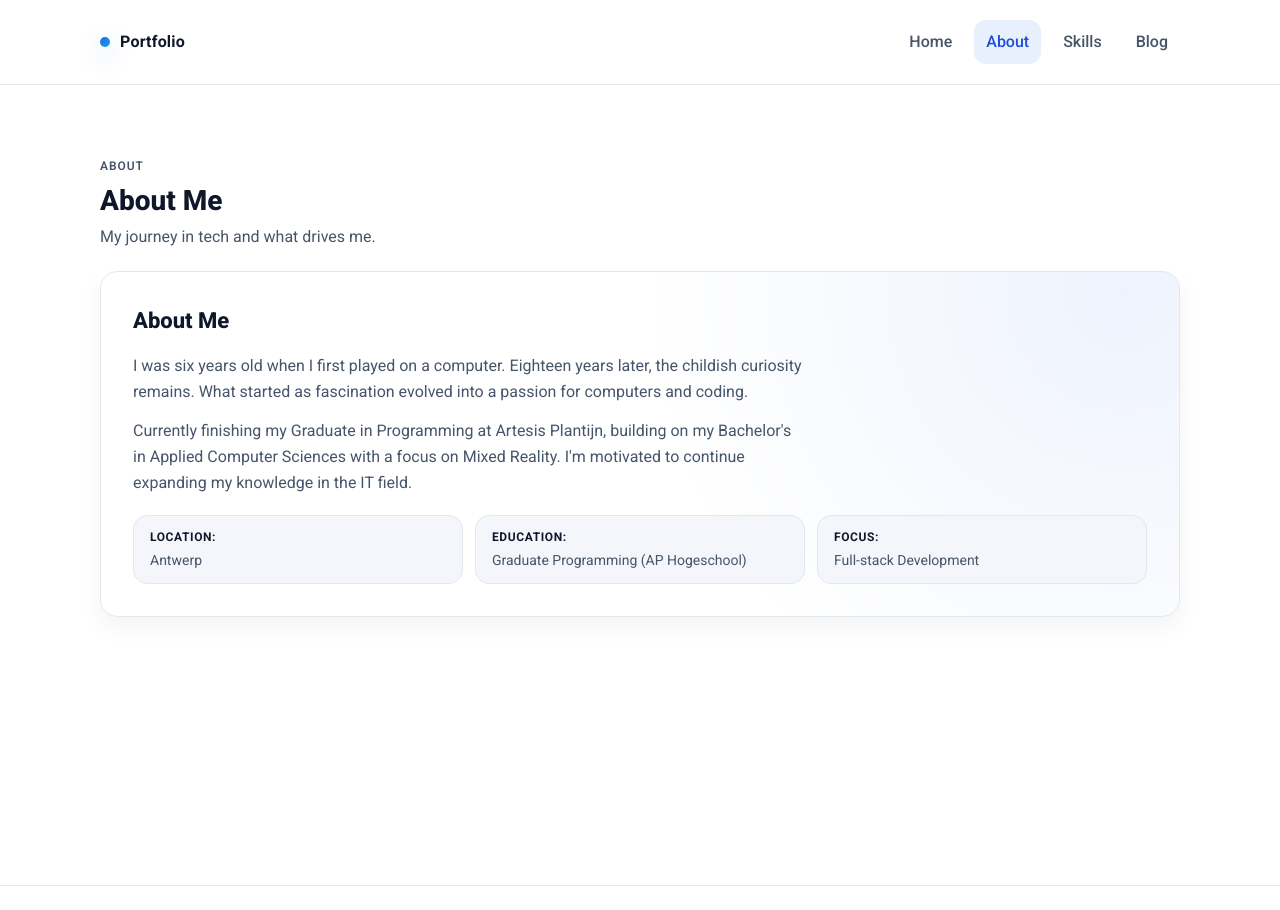
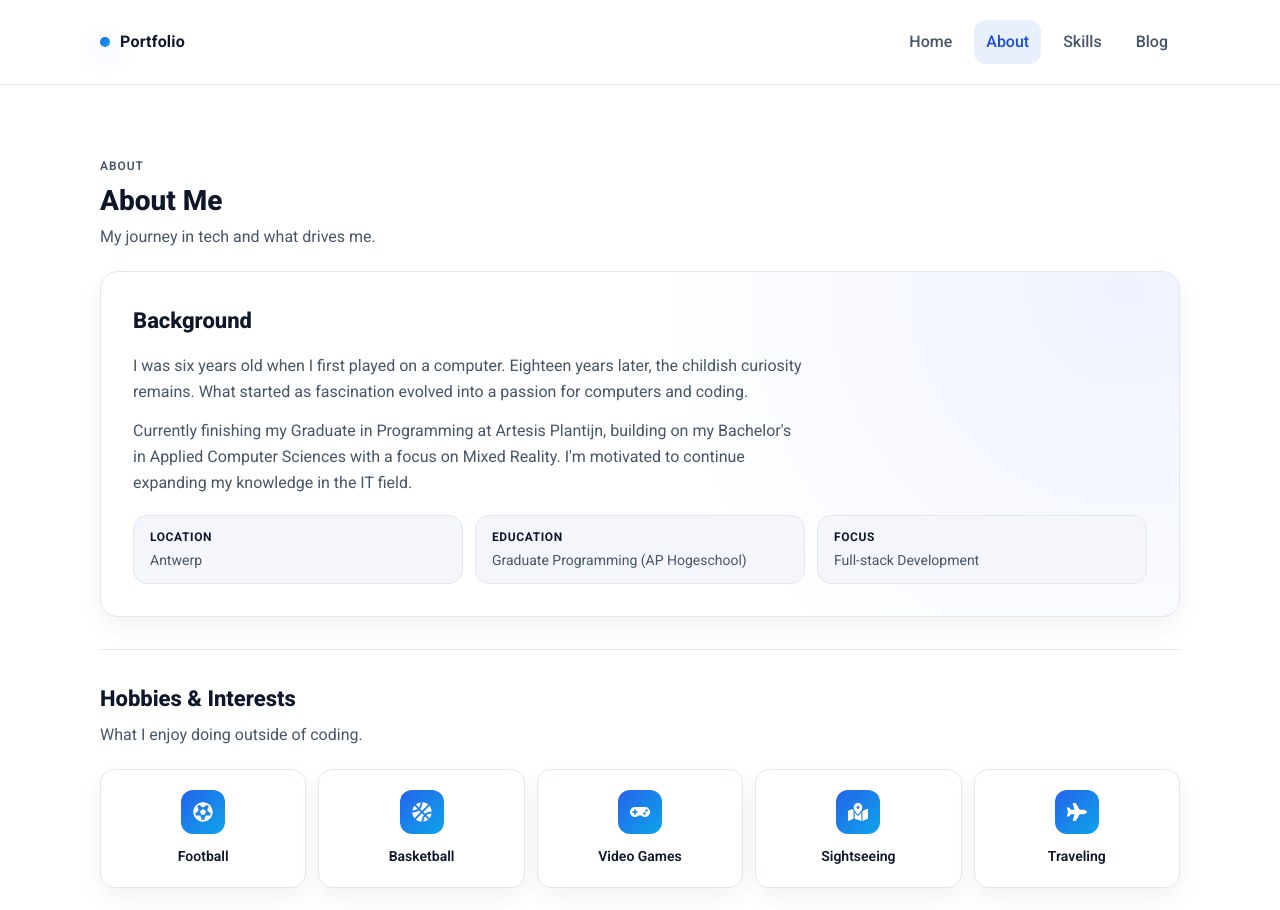
Before and after one commit to BelhajOuail/Portfolio, a Next.js app: page /about in a window 1280 px wide. Shown: the top 910 px of the page. Built offline with nearby package versions, Linux system fonts and the light colour scheme.

Commit message:
Hobbies toegevoegd en kleine tweaks op landingspage

```diff
--- a/src/assets/styles/index.css
+++ b/src/assets/styles/index.css
@@ -652,6 +652,75 @@ a {
   align-self: flex-start;
 }
 
+/* Hobbies Section */
+.hobbies-section {
+  margin-top: 32px;
+  padding-top: 32px;
+  border-top: 1px solid var(--border);
+}
+
+.hobbies-title {
+  font-size: 22px;
+  font-weight: 800;
+  margin: 0 0 8px;
+  color: var(--text);
+}
+
+.hobbies-subtitle {
+  color: var(--subtext);
+  margin: 0 0 22px;
+  max-width: 65ch;
+}
+
+.hobbies-grid {
+  display: grid;
+  grid-template-columns: repeat(auto-fit, minmax(140px, 1fr));
+  gap: 12px;
+}
+
+.hobby-card {
+  display: flex;
+  flex-direction: column;
+  align-items: center;
+  gap: 12px;
+  padding: 20px;
+  background: #fff;
+  border: 1px solid var(--border);
+  border-radius: 14px;
+  box-shadow: 0 10px 24px rgba(2, 6, 23, 0.05);
+  transition: transform 180ms ease, box-shadow 180ms ease;
+}
+
+.hobby-card:hover {
+  transform: translateY(-2px);
+  box-shadow: 0 16px 40px rgba(2, 6, 23, 0.10);
+}
+
+.hobby-card__icon {
+  width: 44px;
+  height: 44px;
+  border-radius: 12px;
+  display: flex;
+  align-items: center;
+  justify-content: center;
+  background: linear-gradient(135deg, var(--accent), var(--accent-2));
+  color: #fff;
+}
+
+.hobby-card__name {
+  font-weight: 600;
+  color: var(--text);
+  font-size: 14px;
+  text-align: center;
+}
+
+/* Responsive */
+@media (max-width: 760px) {
+  .hobbies-grid {
+    grid-template-columns: repeat(2, 1fr);
+  }
+}
+
 /* Responsive */
 @media (max-width: 760px) {
   .projects-grid {
--- a/src/pages/about/index.tsx
+++ b/src/pages/about/index.tsx
@@ -1,6 +1,16 @@
 import React from 'react';
+import Link from 'next/link';
+import { FaFutbol, FaBasketballBall, FaGamepad, FaMapMarkedAlt, FaPlane } from 'react-icons/fa';
 
 const AboutPage = () => {
+  const hobbies = [
+    { name: 'Football', icon: <FaFutbol size={20} /> },
+    { name: 'Basketball', icon: <FaBasketballBall size={20} /> },
+    { name: 'Video Games', icon: <FaGamepad size={20} /> },
+    { name: 'Sightseeing', icon: <FaMapMarkedAlt size={20} /> },
+    { name: 'Traveling', icon: <FaPlane size={20} /> },
+  ];
+
   return (
     <div className="site">
       <main className="site-main">
@@ -16,7 +26,7 @@ const AboutPage = () => {
 
             <div className="bio-section">
               <div className="bio-content">
-                <h2 className="bio-title">About Me</h2>
+                <h2 className="bio-title">Background</h2>
                 <p className="bio-text">
                   I was six years old when I first played on a computer. Eighteen years later,
                   the childish curiosity remains. What started as fascination evolved into
@@ -30,26 +40,50 @@ const AboutPage = () => {
 
                 <div className="bio-highlights">
                   <div className="bio-highlight">
-                    <strong>Location:</strong> Antwerp
+                    <strong>Location</strong>
+                    Antwerp
                   </div>
                   <div className="bio-highlight">
-                    <strong>Education:</strong> Graduate Programming (AP Hogeschool)
+                    <strong>Education</strong>
+                    Graduate Programming (AP Hogeschool)
                   </div>
                   <div className="bio-highlight">
-                    <strong>Focus:</strong> Full-stack Development
+                    <strong>Focus</strong>
+                    Full-stack Development
                   </div>
                 </div>
               </div>
             </div>
+
+            {/* HOBBIES SECTIE */}
+            <div className="hobbies-section">
+              <h2 className="hobbies-title">Hobbies & Interests</h2>
+              <p className="hobbies-subtitle">
+                What I enjoy doing outside of coding.
+              </p>
+
+              <div className="hobbies-grid">
+                {hobbies.map((hobby) => (
+                  <div key={hobby.name} className="hobby-card">
+                    <div className="hobby-card__icon">
+                      {hobby.icon}
+                    </div>
+                    <span className="hobby-card__name">{hobby.name}</span>
+                  </div>
+                ))}
+              </div>
+            </div>
+
+            <div className="skills-bottom">
+              <Link href="/" className="btn btn--secondary">
+                <span className="btn__icon">←</span>
+                <span>Back to home</span>
+              </Link>
+            </div>
           </div>
-
-
-
-
-
         </section>
       </main>
-    </div >
+    </div>
   );
 };
 
--- a/src/pages/index.tsx
+++ b/src/pages/index.tsx
@@ -17,8 +17,7 @@ const HomePage = () => {
               I build clean web apps.
             </h1>
             <p className="hero__subtitle">
-              This portfolio uses a clean and professional layout. Additional pages will be added later,
-              along with updates about my internship @ Tillit.
+              Full-stack developer based in Belgium. Currently finishing my studies and interning at Tillit. More projects and updates coming soon.
             </p>
             <div className="hero__cta">
               <Link href="/about" className="btn btn--primary">
@@ -59,7 +58,7 @@ const HomePage = () => {
           <div className="section__head">
             <h2 className="section__title">What you’ll find here</h2>
             <p className="section__subtitle">
-              A clear navigation, consistent spacing, and a responsive layout.
+              Explore my background, technical skills, and projects I've built.
             </p>
           </div>
 
--- a/src/pages/skills/index.tsx
+++ b/src/pages/skills/index.tsx
@@ -22,7 +22,7 @@ const SkillsPage = () => {
       description: 'APIs with clear structure, validation and data handling.',
       skills: [
         { name: '.NET', details: ['ASP.NET Core', 'Entity Framework'] },
-        { name: 'Node.js', details: ['REST', 'JWT basics'] },
+        { name: 'Node.js', details: ['REST', 'JWT basics', 'Express'] },
         { name: 'Databases', details: ['MongoDB', 'SQL'] },
       ],
     },
```
